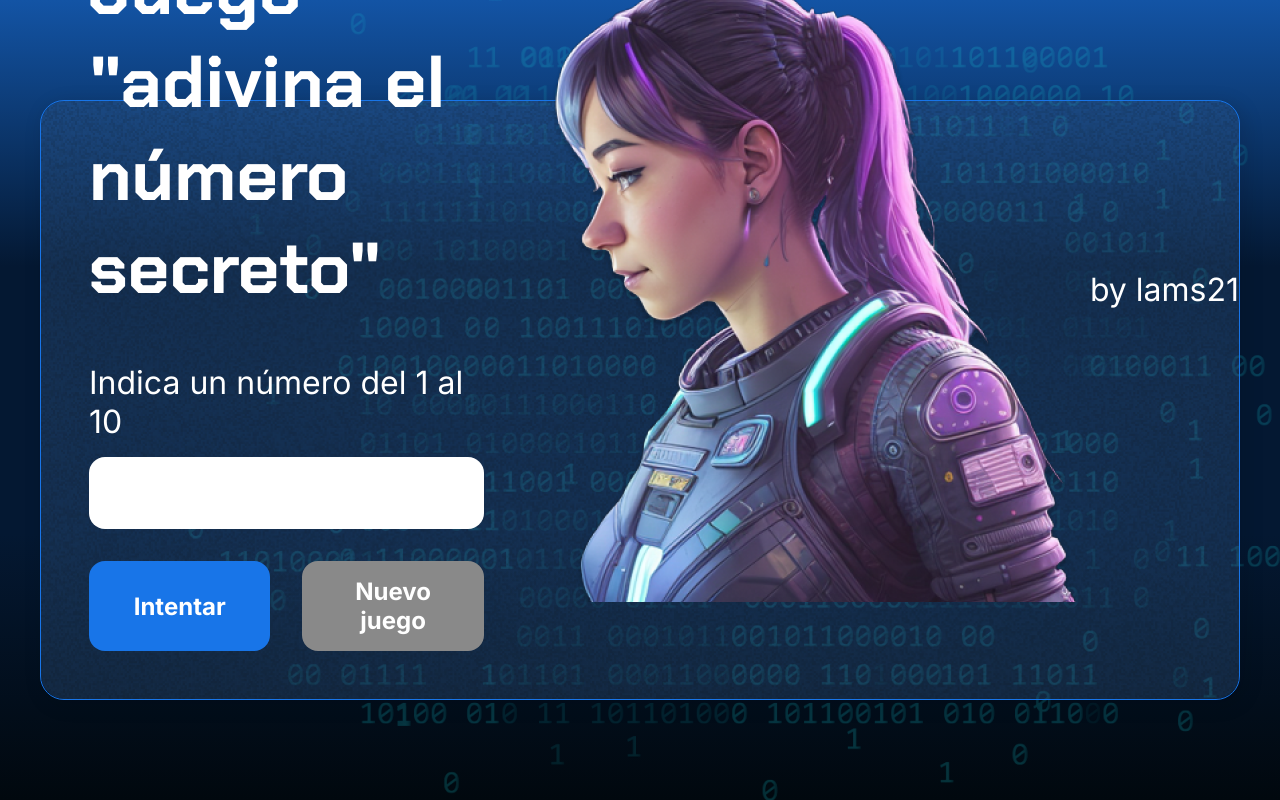
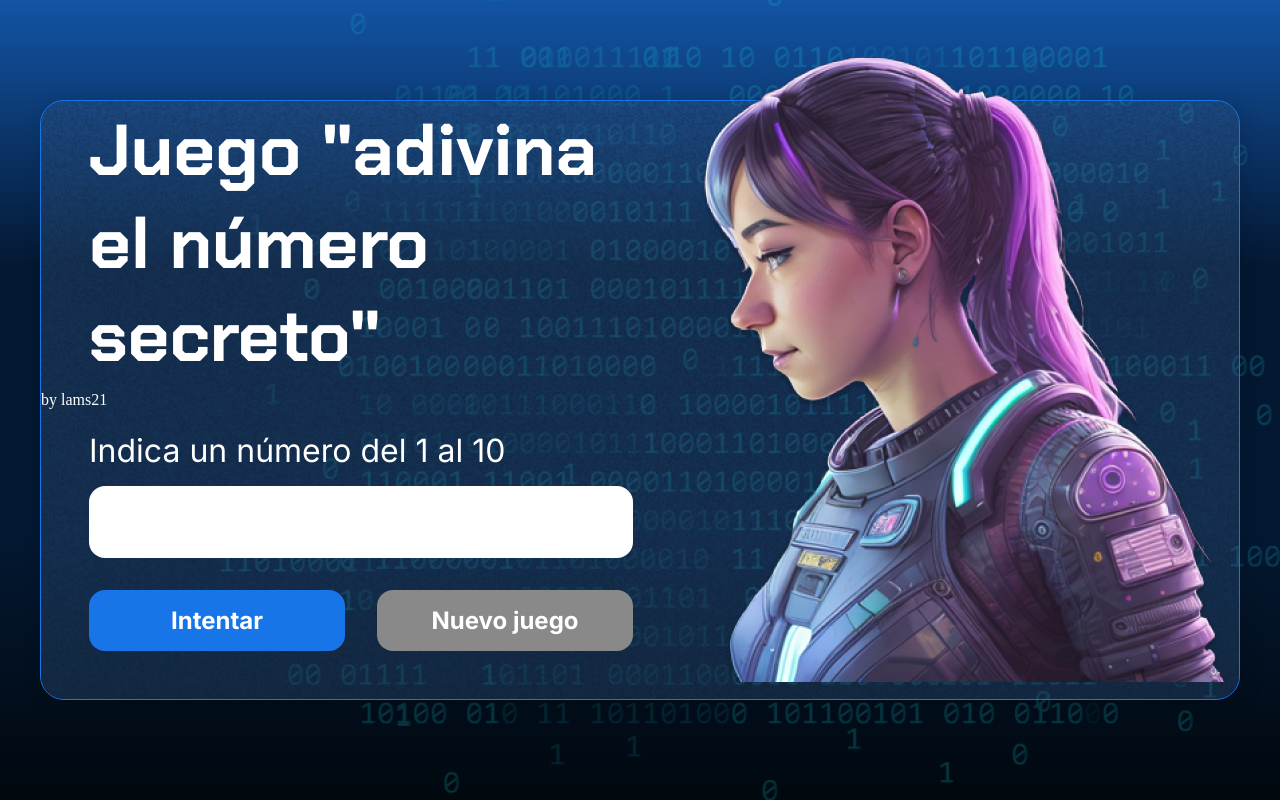
Before and after one commit to l4ms21/Juego-AdivinaNumero, a plain HTML site: page index.html in a window 1280 px wide. Drawn offline with Linux system fonts and the light colour scheme.

Commit message:
Update index.html

```diff
--- a/index.html
+++ b/index.html
@@ -28,8 +28,8 @@
                 </div>
             </div>
             <img src="./img/ia.png" alt="Una persona mirando a la izquierda" class="container__imagen-persona" />
-            <p class="texto__parrafo">by lams21</p>
         </div>
+        <footer>by lams21</footer>
     </div>
 
 
```
